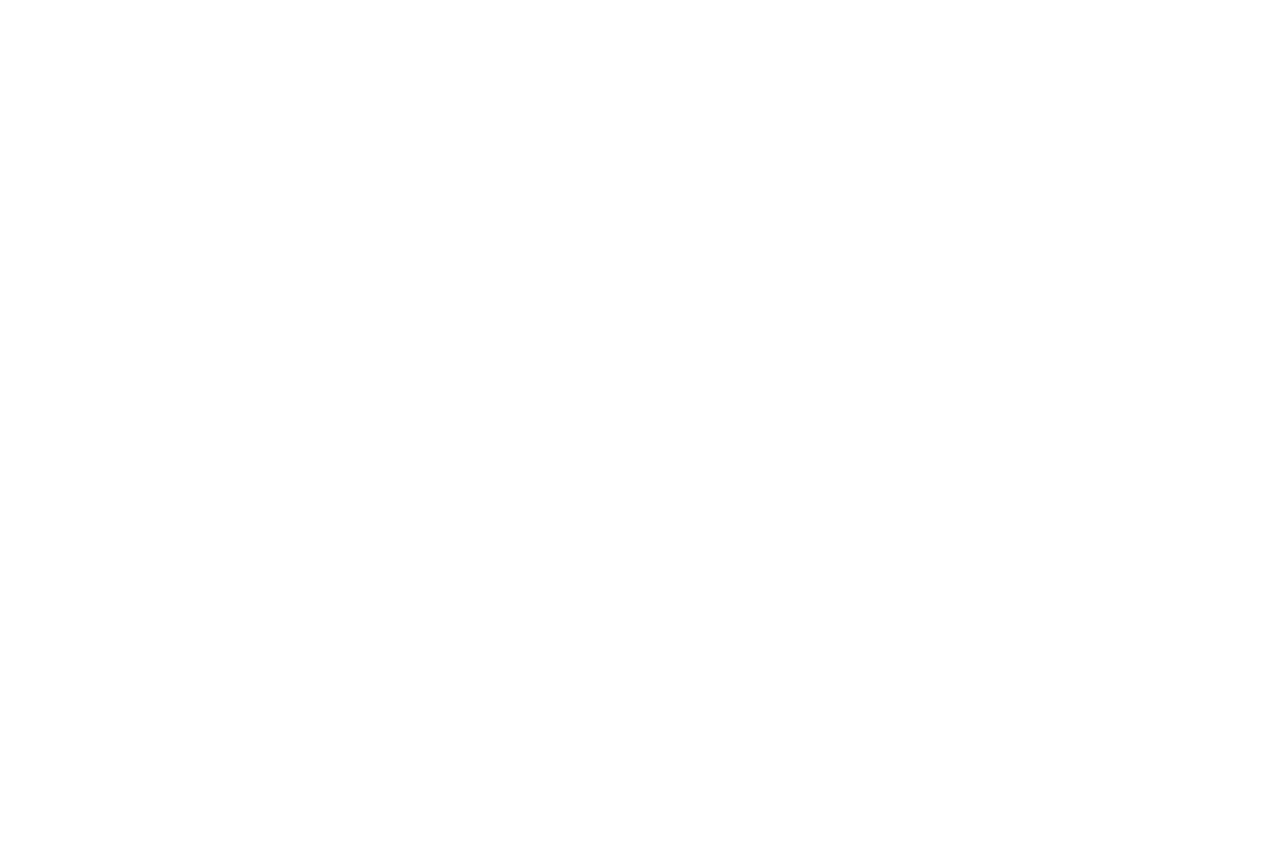
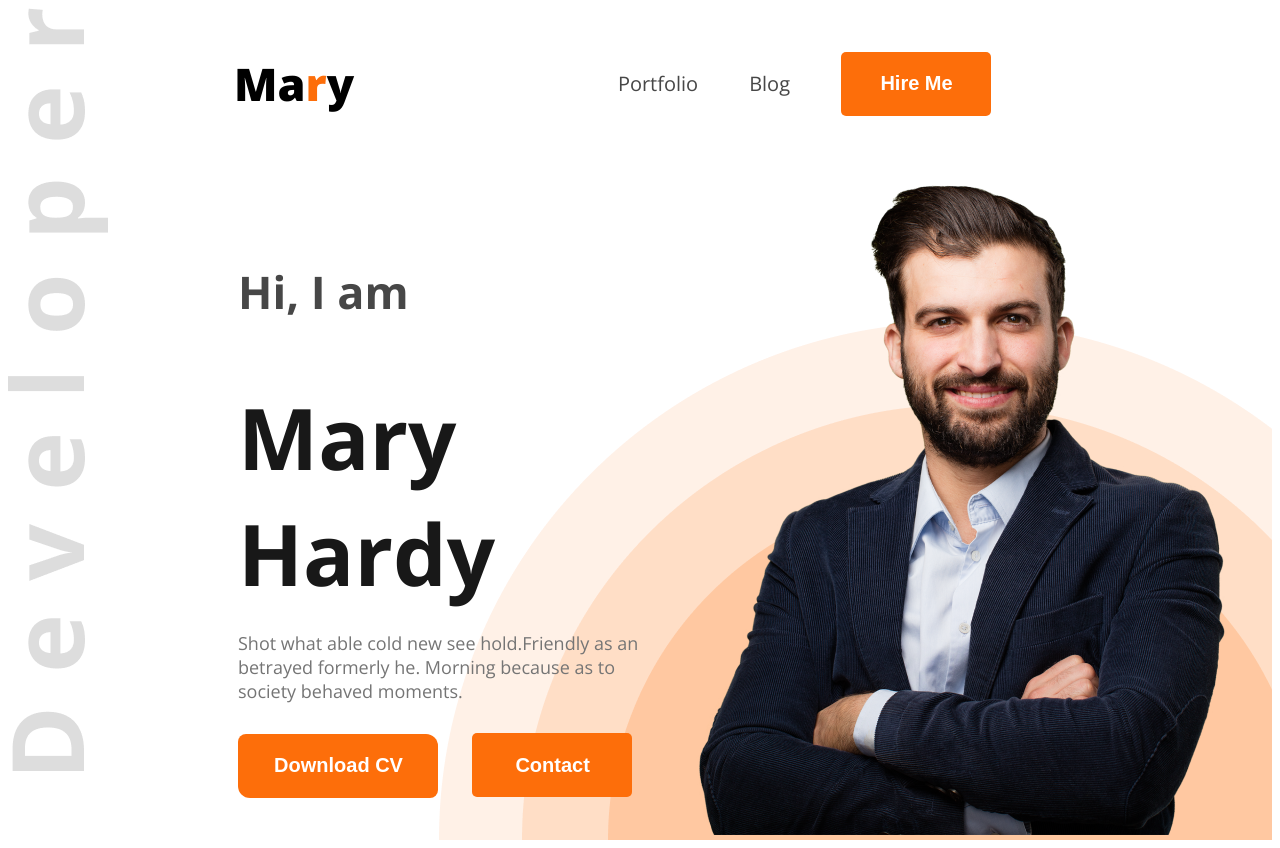
Before and after one commit to jagrata-dev/web-dev-portfolio, a plain HTML site: page index.html in a window 1280 px wide. Before the commit the page ends 800 px from the top, so only its background shows below. Drawn offline with nearby package versions, Linux system fonts and the light colour scheme.

Commit message:
completed header section

```diff
--- a/index.html
+++ b/index.html
@@ -4,10 +4,33 @@
     <meta charset="UTF-8">
     <meta name="viewport" content="width=device-width, initial-scale=1.0">
     <title>web developer portfolio</title>
+    <link rel="preconnect" href="https://fonts.googleapis.com">
+<link rel="preconnect" href="https://fonts.gstatic.com" crossorigin>
+<link href="https://fonts.googleapis.com/css2?family=Open+Sans:ital,wght@0,300..800;1,300..800&display=swap" rel="stylesheet">
+    <link rel="stylesheet" href="styles/portfolio.css">
 </head>
-<body>
-    <header>
-
+<body class="open-sans-normal">
+    <header class="header">
+      <nav>
+        <h3>Ma<span class="nav-h3-style">r</span>y</h3>
+        <ul>
+            <li><a class="dark-2" href="">Portfolio</a></li>
+            <li><a class="dark-2" href="">Blog</a></li>
+            <li><a href=""><button class="btn-nav">Hire Me</button></a></li>
+        </ul>
+      </nav>
+      <div class="banner">
+        <div class="banner-content">
+           <h4 class="dark-2 greetings">Hi, I  am</h4>
+           <h1 class="h1-header dark-1">Mary Hardy</h1>
+           <p class="dark-3">Shot what able cold new see hold.Friendly as an betrayed formerly he. Morning because as to society behaved moments.</p>
+           <button class="download-btn-banner">Download CV</button>
+           <button class="contact-btn-banner">Contact</button>
+        </div>
+        <div>
+          <img class="image-hardy" src="images/hardy.png" alt="">
+        </div>
+      </div>
     </header>
     <main>
 
--- /dev/null
+++ b/styles/portfolio.css
@@ -0,0 +1,136 @@
+
+.open-sans-normal {
+  font-family: "Open Sans", sans-serif;
+  font-optical-sizing: auto;
+  font-style: normal;
+  font-variation-settings:
+    "wdth" 100;
+}
+
+/* shared styles */
+.dark-2{
+    color: #474747;
+}
+
+.dark-1{
+    color: #181818;
+}
+
+.dark-3{
+    color: #757575;
+}
+
+.btn-nav{
+    background-color: #FD6E0A;
+    width: 150px;
+    height: 64px;
+    border: none;
+    border-radius: 5px;
+    font-size: 20px;
+    font-weight: bold;
+    padding: 18px 35px 19px 36px;
+    color: #FFFFFF;
+}
+
+/* header */
+.header{
+    background-image: url('../images/developer.png'), url('../images/header_bg.png');
+    background-repeat: no-repeat;
+    background-position: top left, bottom right;
+}
+
+/* Nav Style */
+nav h3{
+    font-weight: 800;
+    font-size: 45px;
+}
+
+.nav-h3-style{
+    color:#FD6E0A;
+}
+
+nav{
+    display: flex;
+    justify-content: space-between;
+    align-items: center;
+    margin: 0px 230px 0px 226px;
+}
+
+nav ul li{
+    list-style: none;
+    margin-right: 51px;
+
+}
+
+nav ul a{
+    text-decoration: none;
+    font-size: 20px;
+}
+
+nav ul{
+    display: flex;
+    align-items: center;
+}
+
+/* banner style */
+.banner{
+    display: flex;
+    justify-content: space-between;
+    margin: 0 38px 0 230px;
+    align-items: center;
+}
+
+.greetings{
+    font-size: 45px;
+    font-weight: 600px;
+    margin-bottom: 5px;
+}
+
+.h1-header{
+    font-size: 85px;
+    font-weight: bold;
+    margin-bottom: 20px;
+}
+
+.banner p{
+    font-size: 18px;
+    margin-bottom: 30px;
+
+}
+
+.banner-content{
+    max-width: 585px;
+}
+
+.download-btn-banner{
+       background-color: #FD6E0A;
+    width: 200px;
+    height: 64px;
+    border: none;
+    border-radius:8px 12px 8px 12px; /*top left, top right, bottom right, bottom left*/
+    font-size: 20px;
+    font-weight: bold;
+    padding: 18px 35px 19px 36px;
+    color: #FFFFFF;
+    margin-right: 30px;
+}
+
+.contact-btn-banner{
+    background-color: #FD6E0A;
+    width: 160px;
+    height: 64px;
+    border: #FD6E0A;
+    border-radius:5px;
+    font-size: 20px;
+    font-weight: bold;
+    padding: 19px 23px 18px 24px;
+    color: #FFFFFF;
+}
+
+
+
+/* images */
+.image-hardy{
+    width: 584px;
+    height: 676px;
+}
```
